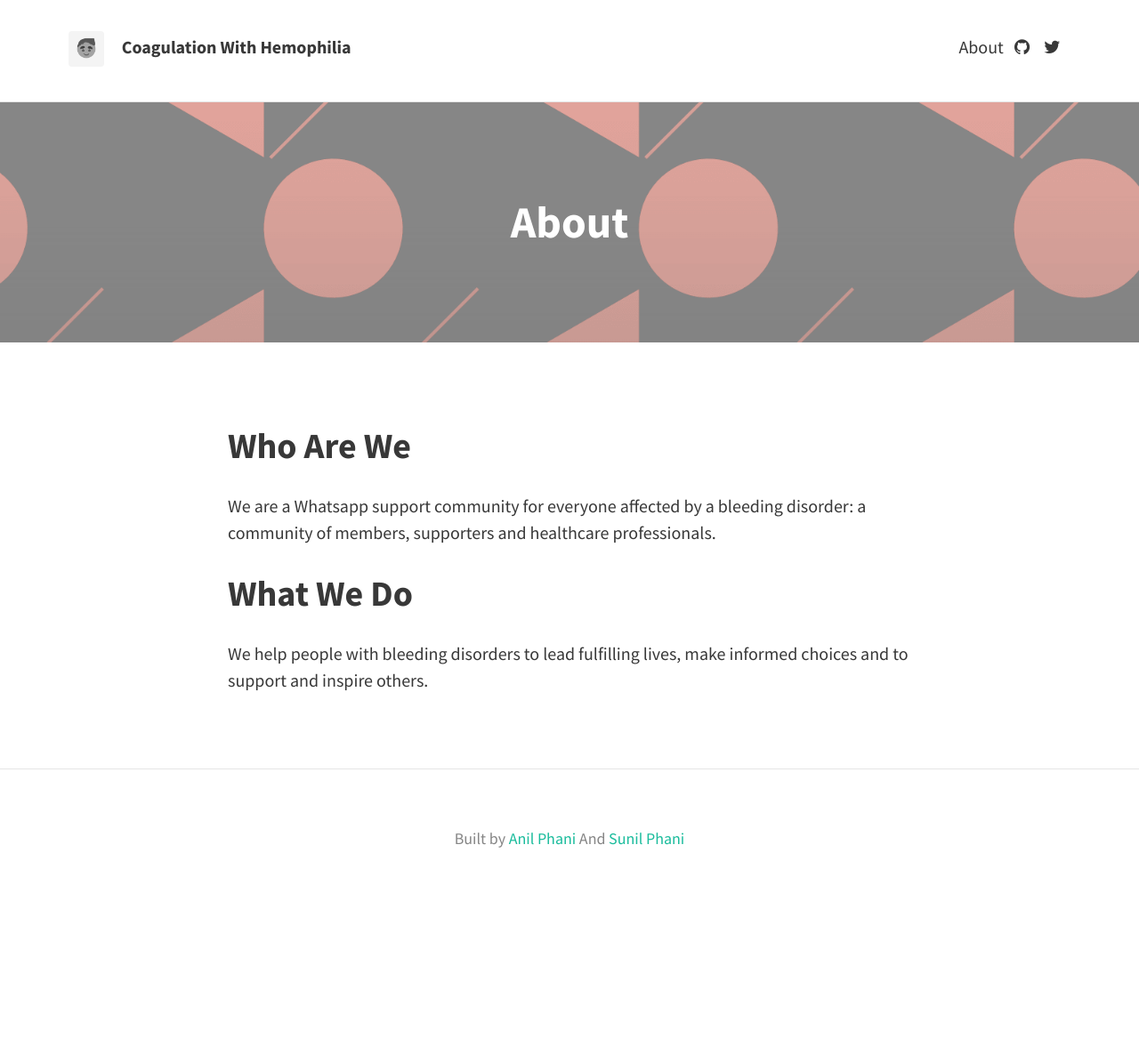
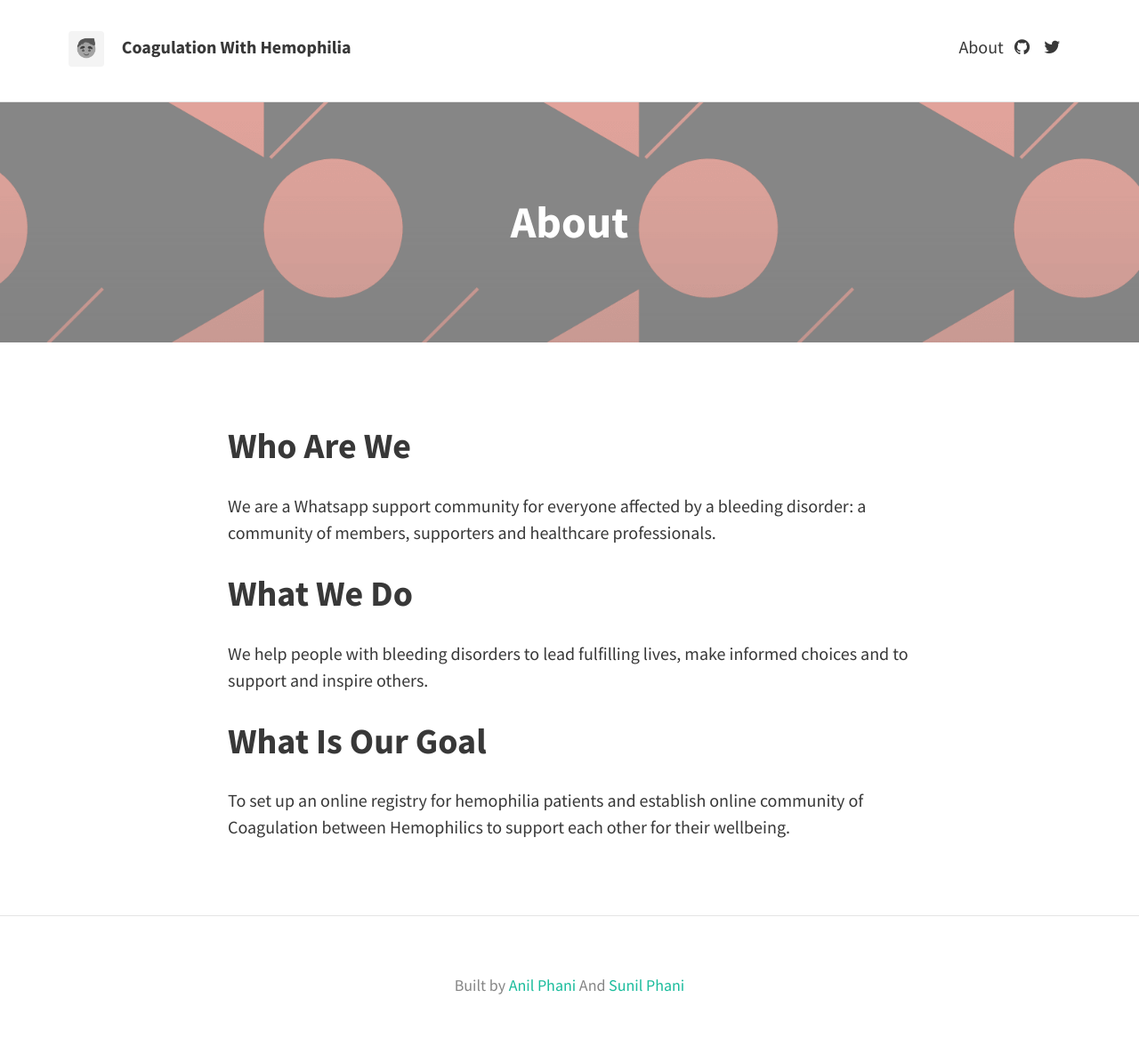
Before and after one commit to k-sunilphani/hyhemophilia.github.io, a Jekyll site: the page built from about.md, in a window 1280 px wide. Shown: the whole page at 89% size. Built offline with Jekyll 4.4.1, drawn with Linux system fonts in a browser that asks for light colours; nearby versions of some CDN libraries; before the commit the page ends 1020 px from its top, so only the background shows below that.

Commit message:
Updated about.md

```diff
--- a/about.md
+++ b/about.md
@@ -10,3 +10,6 @@ We are a Whatsapp support community for everyone affected by a bleeding disorder
 
 ## What We Do
 We help people with bleeding disorders to lead fulfilling lives, make informed choices and to support and inspire others.
+
+## What Is Our Goal
+To set up an online registry for hemophilia patients and establish online community of Coagulation between Hemophilics to support each other for their wellbeing.
```
